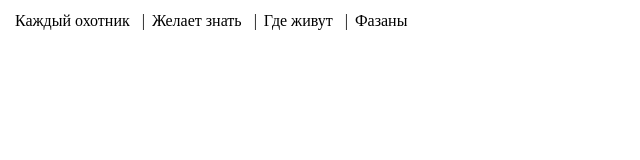
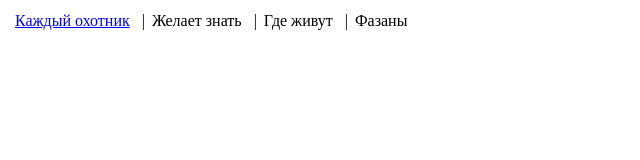
Before and after one commit to JhamesBond/JhamesBond.github.io, a plain HTML site: page index.html in a window 1280 px wide. Shown: the whole page, without its empty margins (0-640 px from the left). Drawn offline with Linux system fonts and the light colour scheme.

Commit message:
Update index.html

```diff
--- a/index.html
+++ b/index.html
@@ -18,7 +18,7 @@
  </head>
  <body>
   <ul class="hr">
-   <li>Каждый охотник</li> |
+   <li><a href="http://www.ukr.net" target="_blank">Каждый охотник</a></li> |
    <li>Желает знать</li> |
    <li>Где живут</li> |
    <li>Фазаны</li>
```
